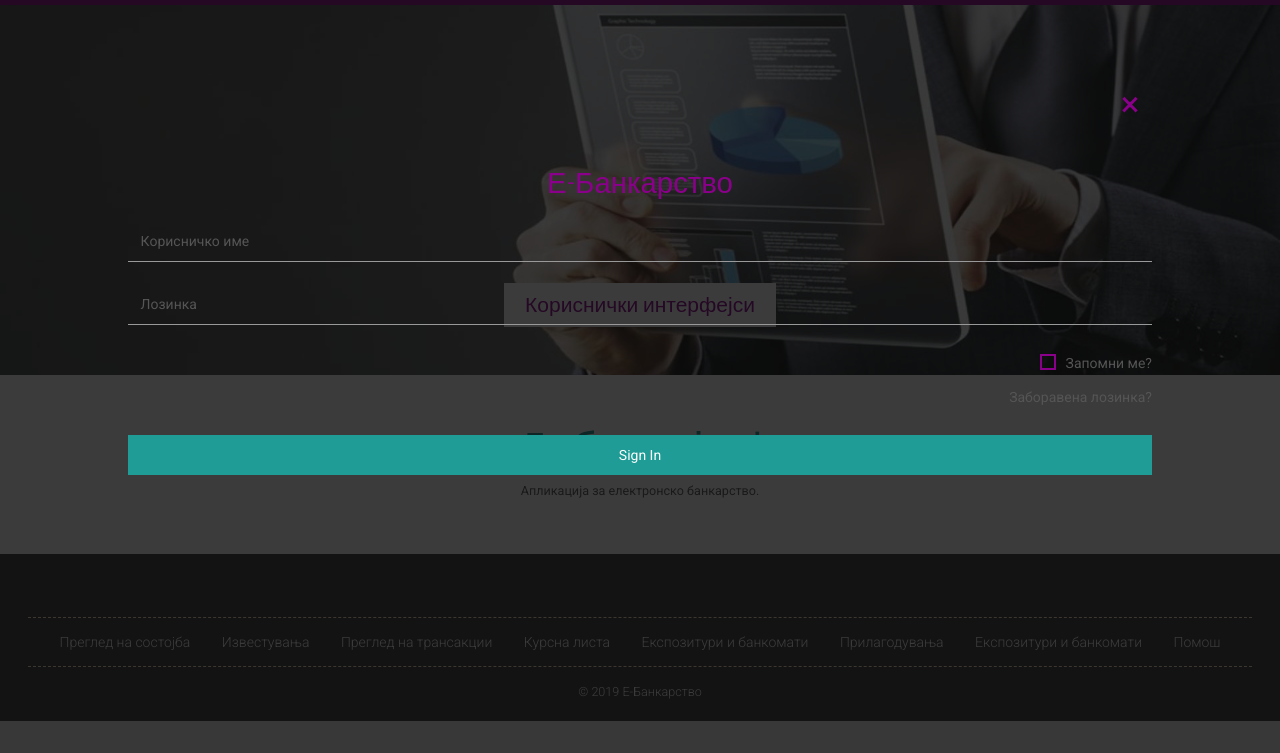
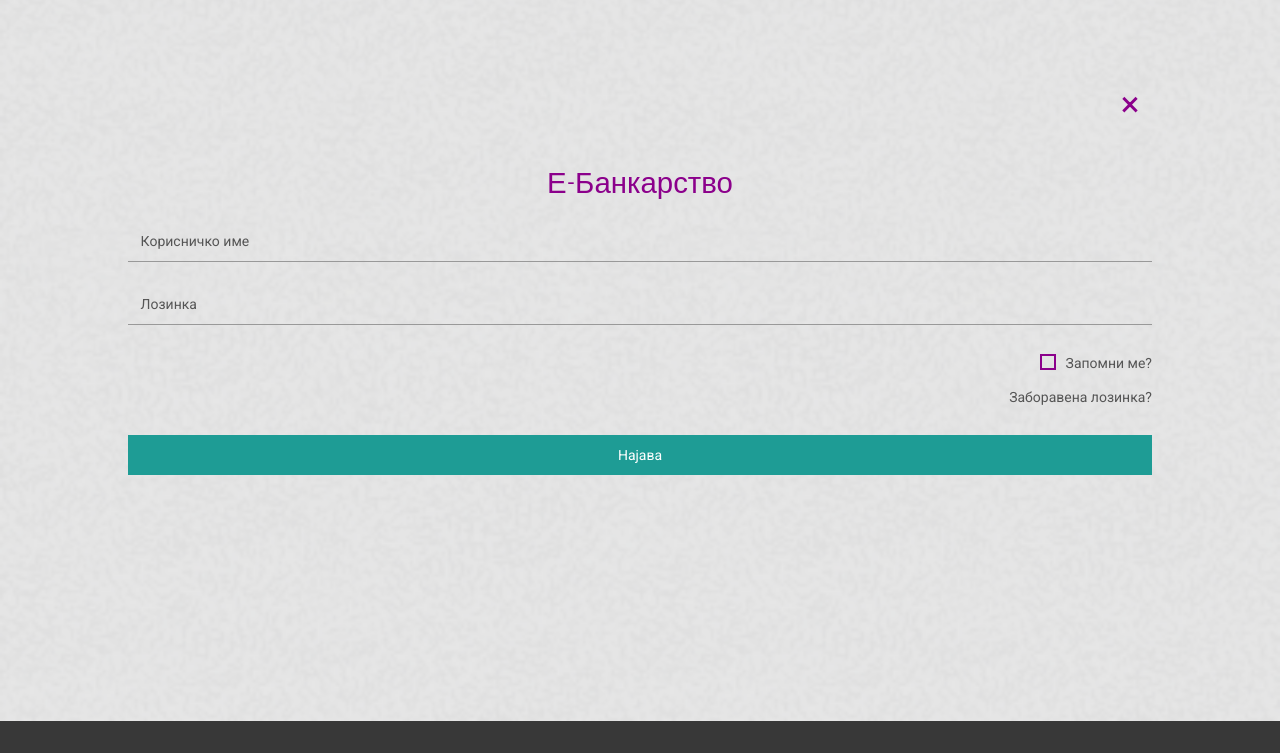
Before and after one commit to acestojanoski/ki-ui, a plain HTML site: page main.html in a window 1280 px wide. Both pictures are taken after a click on the link 1222 px from the left and 35 px from the top of the page. Shown: the part 79-832 px from the top of the page. Drawn offline with Linux system fonts and the light colour scheme.

Commit message:
Second modal background

```diff
--- a/main.html
+++ b/main.html
@@ -106,7 +106,7 @@
 										</ul>
 										<div class="clear"> </div>
 									</div>
-									<input type="submit" value="Sign In">
+									<input type="submit" value="Најава">
 								</form>
 							</div>
 						</div>
```
Also changed, not shown: images/bg1.png (added).
